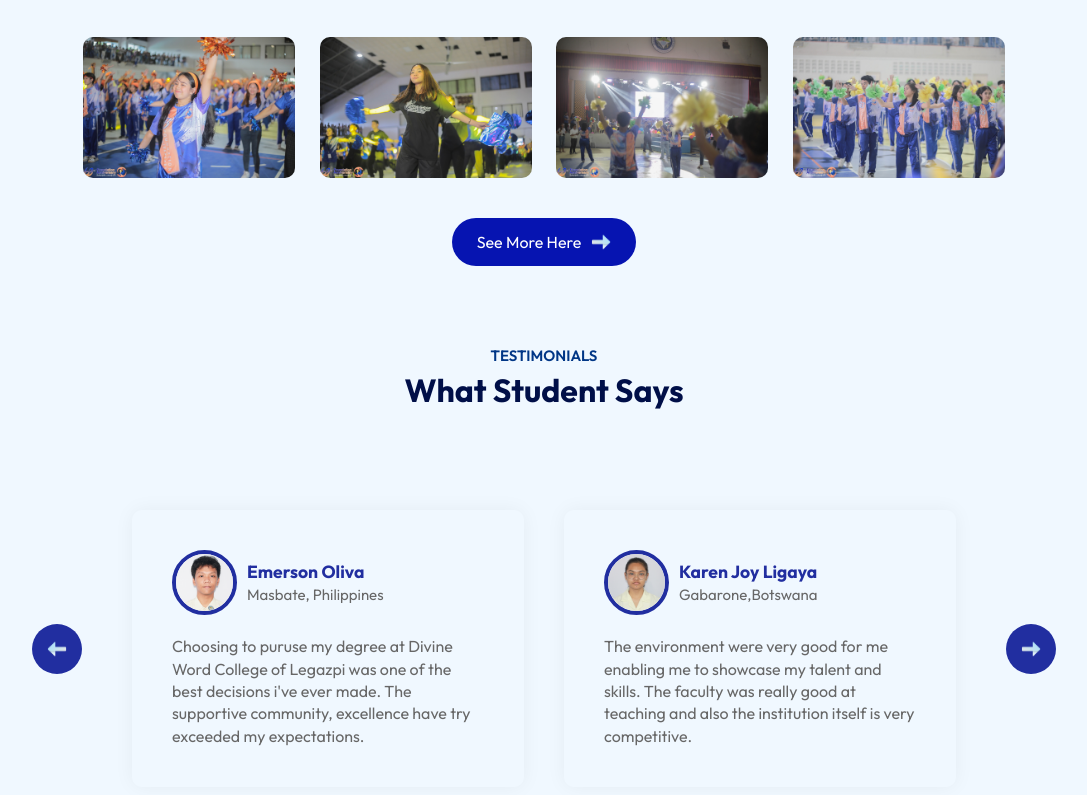
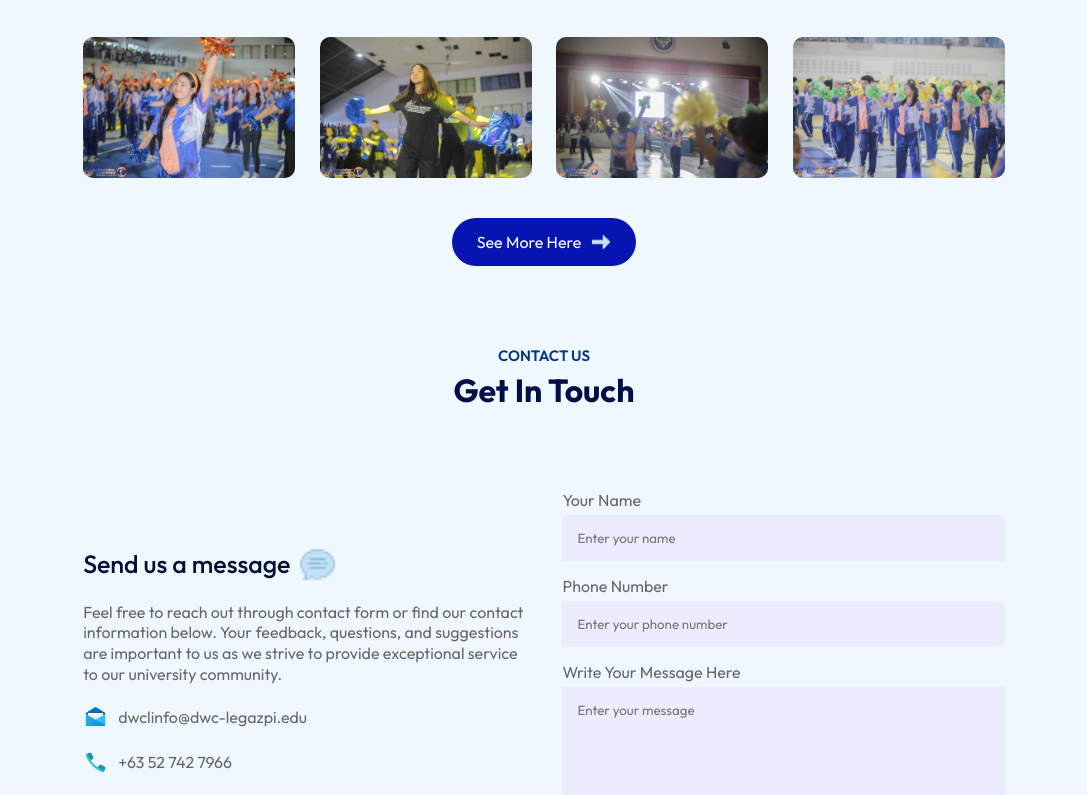
Before and after one commit to 0xAyan05/Mercentra, a React (Vite) app: page / in a window 1280 px wide. Shown: the part 2000-2795 px from the top of the page, without its empty margins (96-1183 px from the left). Built offline with nearby package versions, Linux system fonts and the light colour scheme.

Commit message:
deleted testi

```diff
--- a/src/App.jsx
+++ b/src/App.jsx
@@ -20,8 +20,6 @@ const App = () => {
         <About/>
         <Title subTitle='Gallery' title ="Community"/>
         <Campus/>
-        <Title subTitle='Testimonials' title ="What Student Says"/>
-        <Testimonials/>
         <Title subTitle='Contact Us' title ="Get In Touch"/>
         <Contact/>
         <Footer/>
--- a/src/components/Navbar/Navbar.jsx
+++ b/src/components/Navbar/Navbar.jsx
@@ -43,11 +43,6 @@ const Navbar = () => {
           </Link>
         </li>
         <li>
-          <Link to="testimonials" smooth={true} offset={-260} duration={500}>
-            Testimonials
-          </Link>
-        </li>
-        <li>
           <Link
             to="contact"
             smooth={true}
--- a/src/components/Testimonials/Testimonials.css
+++ /dev/null
@@ -1,107 +0,0 @@
-.testimonials {
-    margin: 80px auto;
-    padding: 0 80px;
-    position: relative;
-}
-
-.back-btn,
-.next-btn {
-    position: absolute;
-    top: 50%;
-    right: 0;
-    transform: translateY(-50%);
-    padding: 15px;
-    width: 50px;
-    border-radius: 50%;
-    cursor: pointer;
-    background: #212ea0;
-}
-
-.back-btn {
-    right: auto;
-    left: 0;
-}
-
-.slider {
-    overflow: hidden;
-}
-
-.slider ul {
-    display: flex;
-    width: 200%;
-    overflow-x: hidden;
-    transition: 0.5s;
-}
-
-.slider ul li {
-    list-style: none;
-    width: 50%;
-    padding: 20px;
-}
-
-.slide{
-    box-shadow: 0 0 20px rgba(0, 0, 0, 0.05);
-    padding: 40px;
-    border-radius: 10px;
-    color: #676767;
-    line-height: 1.4;
-}
-
-.slide img{
-    width: 65px;
-    border-radius: 50%;
-    margin-right: 10px;
-    border: 4px solid #212EA0;
-}
-
-.user-info{
-    display: flex;
-    align-items: center;
-    margin-bottom: 20px;
-    font-size: 15px;
-}
-
-.user-info h3{
-    color: #212EA0;
-}
-
-@media (max-width: 800px) {
-    .testimonials{
-        padding: 0 40px;
-    }
-
-    .next-btn,.back-btn{
-        padding: 10px;
-        width: 35px;
-
-    }
-
-    .testimonials ul li{
-        padding: 10px;
-    }
-
-    .slide{
-        padding: 10px;
-    }
-
-    .slide img{
-        width: 50px;
-        border: 3px solid #212EA0;
-    }
-}
-
-@media (max-width: 600px) {
-    .user-info{
-        display: block;
-        margin-bottom: 10px;
-        font-size: 12px;
-    }
-
-    .user-info h3{
-        font-size: 16px;
-    }
-
-    .slider p{
-        font-size: 12px;
-    }
-}
--- a/src/components/Testimonials/Testimonials.jsx
+++ /dev/null
@@ -1,105 +0,0 @@
-import React, { useRef } from "react";
-import "./Testimonials.css";
-import next_right from "../../assets/whitearrow.png";
-import next_left from "../../assets/backarrow.png";
-import user1 from "../../assets/user1.png";
-import user2 from "../../assets/user2.jpg";
-import user3 from "../../assets/u3.jpg";
-import user4 from "../../assets/u4.jpg";
-
-const Testimonials = () => {
-  const slider = useRef();
-  let tx = 0;
-
-  const slideForward = () => {
-    if (tx > -50) {
-      tx -= 25;
-    }
-    slider.current.style.transform = `translateX(${tx}%)`;
-  };
-
-  const slideBackward = () => {
-    if (tx < 0) {
-      tx += 25;
-    }
-    slider.current.style.transform = `translateX(${tx}%)`;
-  };
-
-  return (
-    <div className="testimonials">
-      <img src={next_right} className="next-btn" onClick={slideForward} />
-      <img src={next_left} className="back-btn" onClick={slideBackward} />
-      <div className="slider">
-        <ul ref={slider}>
-          <li>
-            <div className="slide">
-              <div className="user-info">
-                <img src={user1} />
-                <div>
-                  <h3>Emerson Oliva</h3>
-                  <span>Masbate, Philippines</span>
-                </div>
-              </div>
-              <p>
-                Choosing to puruse my degree at Divine Word College of Legazpi
-                was one of the best decisions i've ever made. The supportive
-                community, excellence have try exceeded my expectations.
-              </p>
-            </div>
-          </li>
-          <li>
-            <div className="slide">
-              <div className="user-info">
-                <img src={user2} />
-                <div>
-                  <h3>Karen Joy Ligaya</h3>
-                  <span>Gabarone,Botswana</span>
-                </div>
-              </div>
-              <p>
-                The environment were very good for me enabling me to showcase my
-                talent and skills. The faculty was really good at teaching and
-                also the institution itself is very competitive.
-              </p>
-            </div>
-          </li>
-          <li>
-            <div className="slide">
-              <div className="user-info">
-                <img src={user3} />
-                <div>
-                  <h3>Manuel Caballero</h3>
-                  <span>Masbate, Philippines</span>
-                </div>
-              </div>
-              <p>
-                Choosing to puruse my degree at Divine Word College of Legazpi
-                was one of the best decisions i've ever made because it gives me
-                energy and motivation for me to become a better version.
-              </p>
-            </div>
-          </li>
-          <li>
-            <div className="slide">
-              <div className="user-info">
-                <img src={user4} />
-                <div>
-                  <h3>Mark Angelo Salle</h3>
-                  <span>Washington, Albay</span>
-                </div>
-              </div>
-              <p>
-                I choose DWCL because this institution has a great reputation in
-                producing quality graduates that is worldy competitive. DWCL one
-                of the prominent school or institution here in province of
-                albay.
-              </p>
-            </div>
-          </li>
-        </ul>
-      </div>
-    </div>
-  );
-};
-
-export default Testimonials;
```
